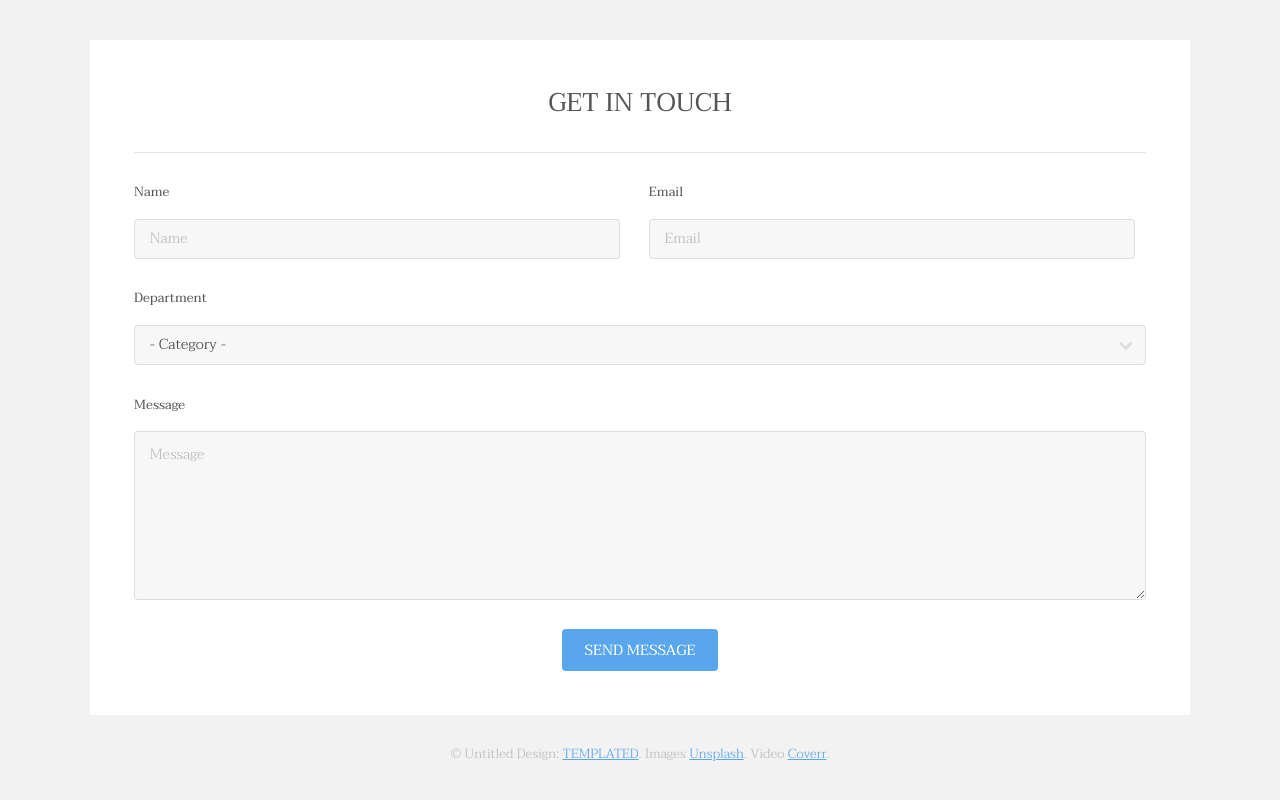
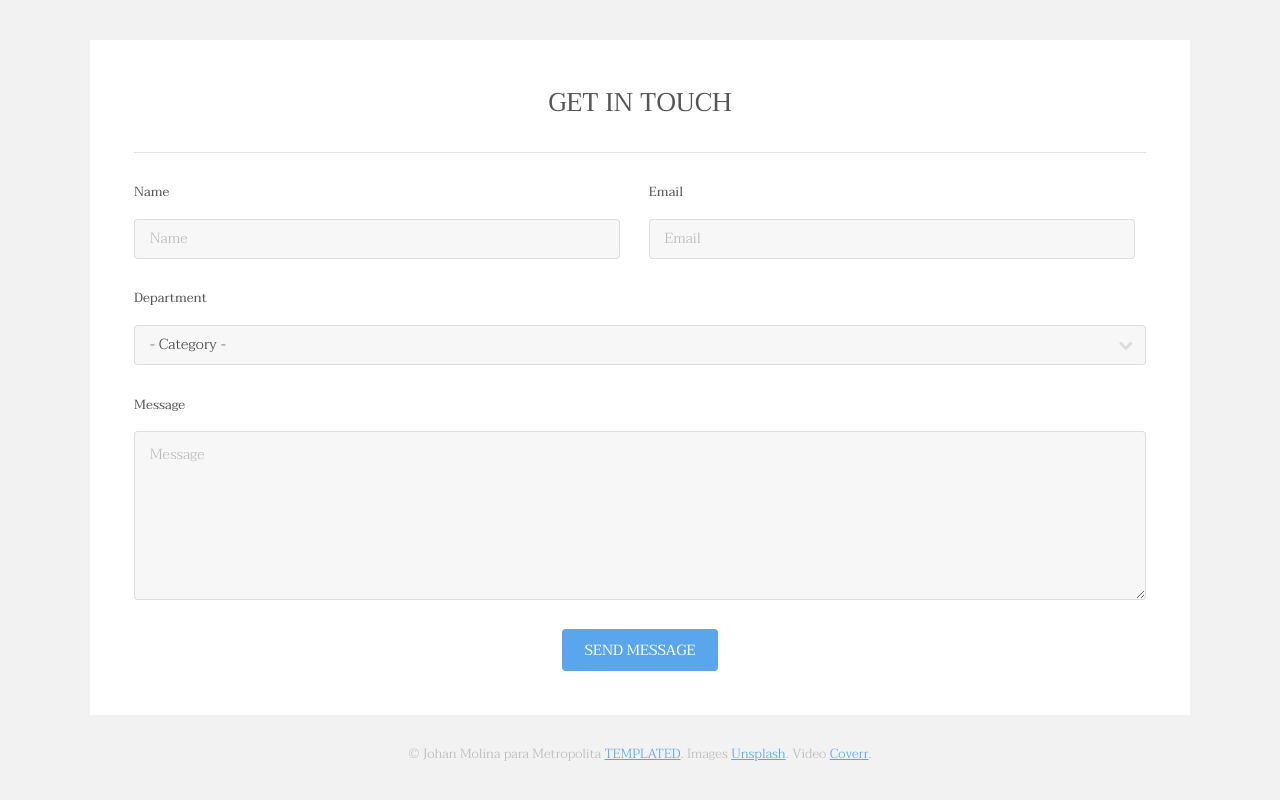
Before and after one commit to Kanelonsio/-REP_04_METROPOLITA, a plain HTML site: page index.html in a window 1280 px wide. Shown: the part 3231-4031 px from the top of the page. Drawn offline with Linux system fonts and the light colour scheme.

Commit message:
cambio en el pie de página por Johan

```diff
--- a/index.html
+++ b/index.html
@@ -194,7 +194,7 @@
 						</div>
 					</section>
 					<div class="copyright">
-						&copy; Untitled Design: <a href="https://templated.co/">TEMPLATED</a>. Images <a href="https://unsplash.com/">Unsplash</a>. Video <a href="http://coverr.co/">Coverr</a>.
+						&copy; Johan Molina para Metropolita <a href="https://templated.co/">TEMPLATED</a>. Images <a href="https://unsplash.com/">Unsplash</a>. Video <a href="http://coverr.co/">Coverr</a>.
 					</div>
 				</div>
 			</footer>
```
